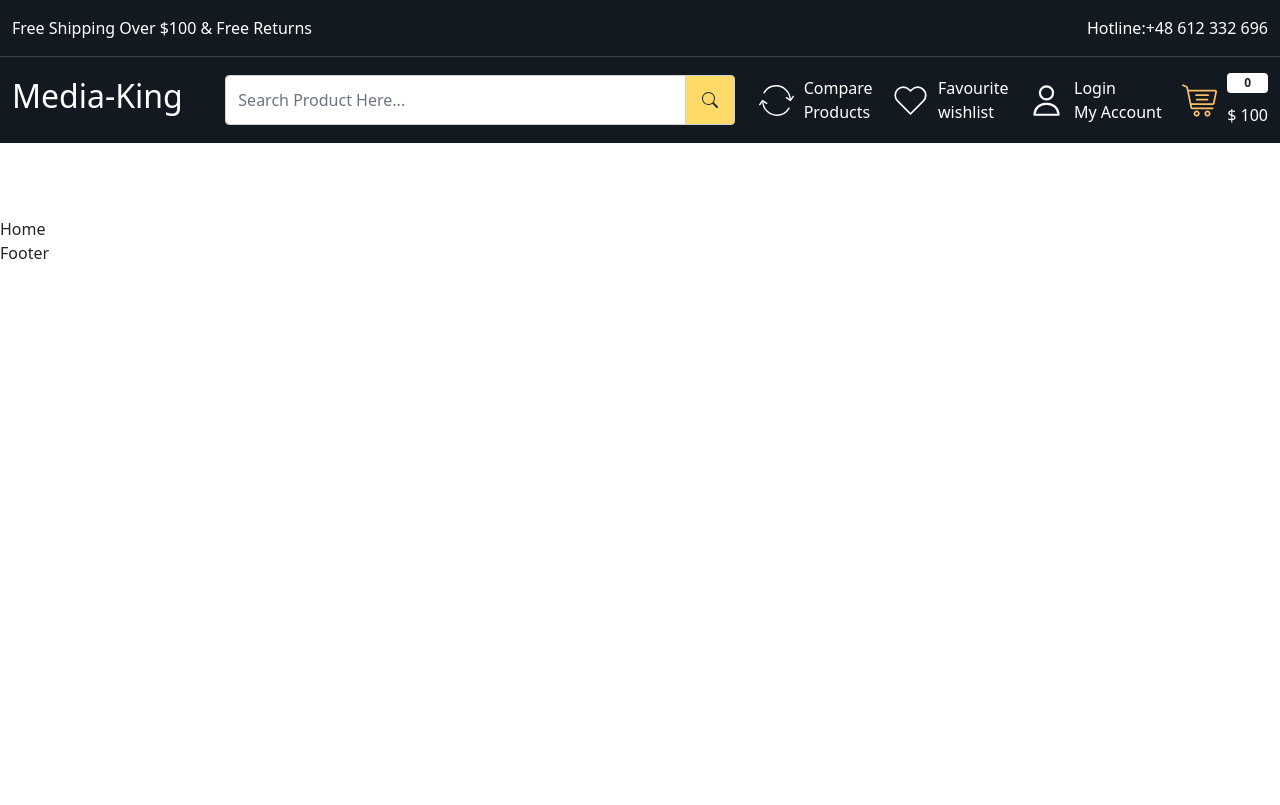
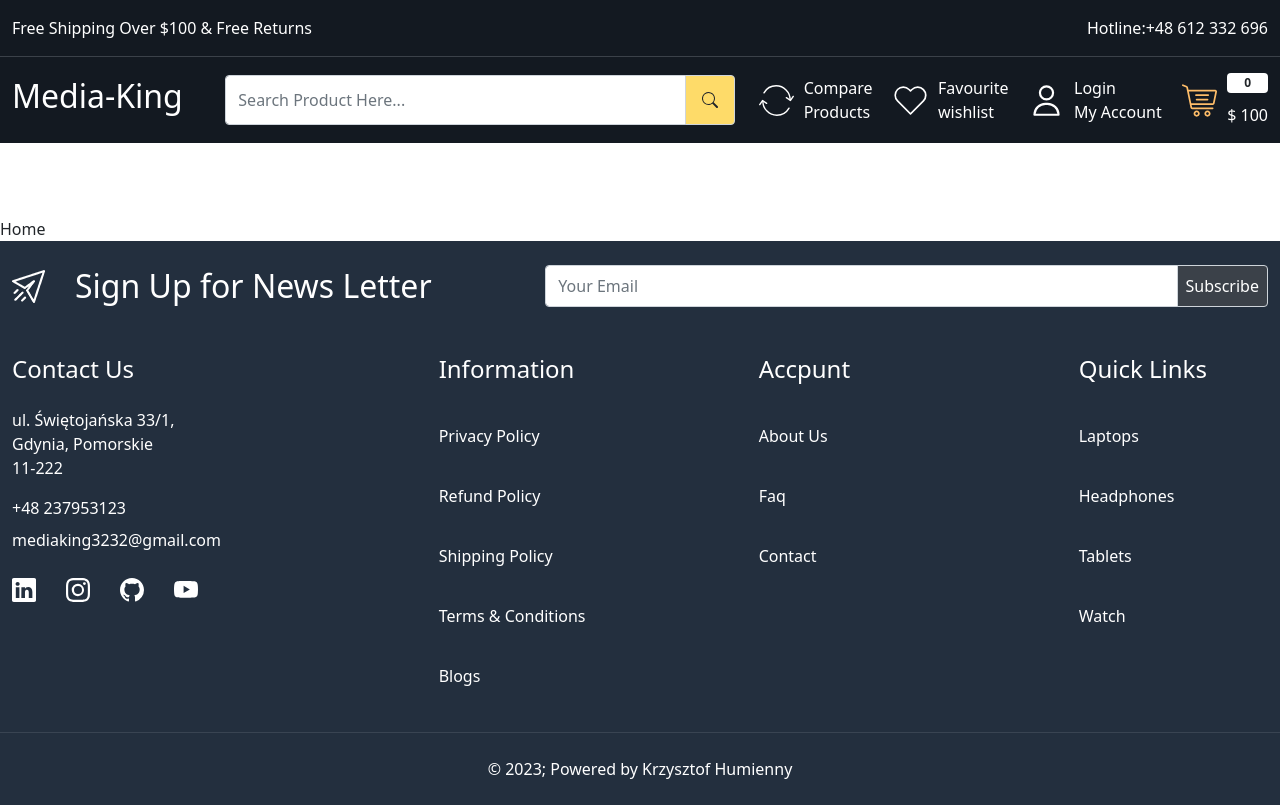
Before and after one commit to KrzysztofHum/Fashionable-shop, a React (Create React App) app in the folder frontend/: page / in a window 1280 px wide. Built offline with nearby package versions, Linux system fonts and the light colour scheme.

Commit message:
footer structure

```diff
--- a/frontend/src/App.css
+++ b/frontend/src/App.css
@@ -92,3 +92,19 @@ a {
   color: var(--yellow-btn) !important;
 }
 /* Header Part End Here*/
+
+/* Footer Part */
+.footer {
+  background-color: var(--dark-grey-1);
+}
+
+.footer:nth-child(3) {
+  border-top: 1px solid rgba(255, 255, 255, 0.1);
+}
+
+.footer .input-group-text {
+  background-color: var(--drark-grey);
+  color: white;
+  padding: 8px 17px;
+}
+/* Footer Part End Here*/
--- a/frontend/src/components/Footer.tsx
+++ b/frontend/src/components/Footer.tsx
@@ -1,9 +1,141 @@
-
+import { BsGithub, BsInstagram, BsLinkedin, BsYoutube } from "react-icons/bs";
+import { Link } from "react-router-dom";
 
 const Footer = () => {
   return (
-    <div>Footer</div>
-  )
-}
+    <footer>
+      <div className="footer py-4">
+        <div className="container-xxl">
+          <div className="row align-items-center">
+            <div className="col-5">
+              <div className="footer-top-data d-flex gap-30 align-items-center">
+                <img src="images/newsletter.png" alt="newsletter" />
+                <h2 className="mb-0 text-white">Sign Up for News Letter</h2>
+              </div>
+            </div>
+            <div className="col-7">
+              <div className="input-group">
+                <input
+                  type="text"
+                  className="form-control py-2"
+                  placeholder="Your Email"
+                  aria-label="Your Email"
+                  aria-describedby="basic-addon2"
+                />
+                <span className="input-group-text p-2" id="basic-addon2">
+                  Subscribe
+                </span>
+              </div>
+            </div>
+          </div>
+        </div>
+      </div>
+      <div className="footer py-4">
+        <div className="container-xxl">
+          <div className="row">
+            <div className="col-4">
+              <h4 className="text-white mb-4">Contact Us</h4>
+              <div>
+                <address className="text-white fs-6">
+                  ul. Świętojańska 33/1,
+                  <br /> Gdynia, Pomorskie
+                  <br /> 11-222
+                </address>
+                <a
+                  href="tel: +48 237953123"
+                  className="mt-3 d-block mb-1 text-white"
+                >
+                  +48 237953123
+                </a>
+                <a
+                  href="mailto: mediaking3232@gmail.com"
+                  className="mt-2 d-block mb-0 text-white"
+                >
+                  mediaking3232@gmail.com
+                </a>
+                <div className="social_icons d-flex align-items-center gap-30 mt-4">
+                  <a href="/" className="text-white">
+                    <BsLinkedin className="fs-4" />
+                  </a>
+                  <a href="/" className="text-white">
+                    <BsInstagram className="fs-4" />
+                  </a>
+                  <a href="/" className="text-white">
+                    <BsGithub className="fs-4" />
+                  </a>
+                  <a href="/" className="text-white">
+                    <BsYoutube className="fs-4" />
+                  </a>
+                </div>
+              </div>
+            </div>
+            <div className="col-3">
+              <h4 className="text-white mb-4">Information</h4>
+              <div className="footer-link d-flex flex-column">
+                <Link className="text-white py-3 mb-1" to="">
+                  Privacy Policy
+                </Link>
+                <Link className="text-white py-3 mb-1" to="">
+                  Refund Policy
+                </Link>
+                <Link className="text-white py-3 mb-1" to="">
+                  Shipping Policy
+                </Link>
+                <Link className="text-white py-3 mb-1" to="">
+                  Terms & Conditions
+                </Link>
+                <Link className="text-white py-3 mb-1" to="">
+                  Blogs
+                </Link>
+              </div>
+            </div>
+            <div className="col-3">
+              <h4 className="text-white mb-4">Accpunt</h4>
+              <div className="footer-link d-flex flex-column">
+                <Link className="text-white py-3 mb-1" to="">
+                  About Us
+                </Link>
+                <Link className="text-white py-3 mb-1" to="">
+                  Faq
+                </Link>
+                <Link className="text-white py-3 mb-1" to="">
+                  Contact
+                </Link>
+              </div>
+            </div>
+            <div className="col-2">
+              <h4 className="text-white mb-4">Quick Links</h4>
+              <div className="footer-link d-flex flex-column">
+                <Link className="text-white py-3 mb-1" to="">
+                  Laptops
+                </Link>
+                <Link className="text-white py-3 mb-1" to="">
+                  Headphones
+                </Link>
+                <Link className="text-white py-3 mb-1" to="">
+                  Tablets
+                </Link>
+                <Link className="text-white py-3 mb-1" to="">
+                  Watch
+                </Link>
+              </div>
+            </div>
+          </div>
+        </div>
+      </div>
+      <div className="footer py-4">
+        <div className="container-xxl">
+          <div className="row">
+            <div className="col-12">
+              <p className="text-center mb-0 text-white">
+                &copy; {new Date().getFullYear()}; Powered by Krzysztof Humienny
+              </p>
+            </div>
+          </div>
+        </div>
+      </div>
+    </footer>
+  );
+};
 
-export default Footer
+export default Footer;
```
